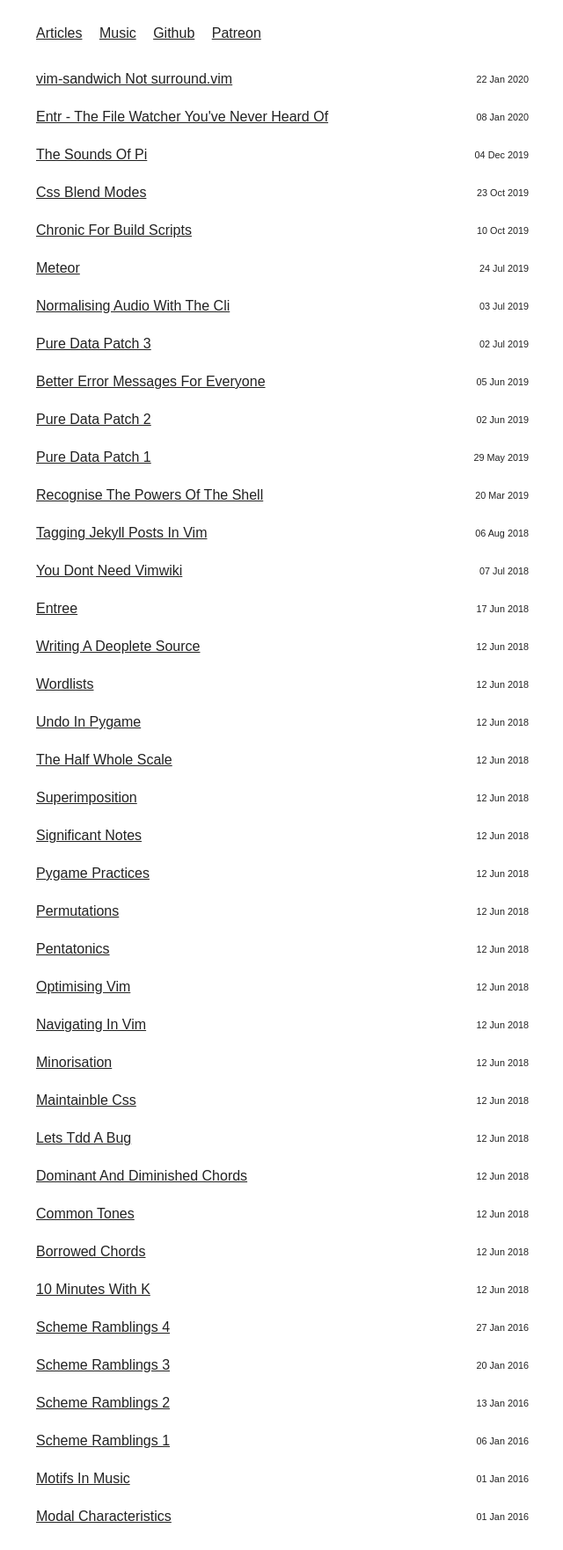
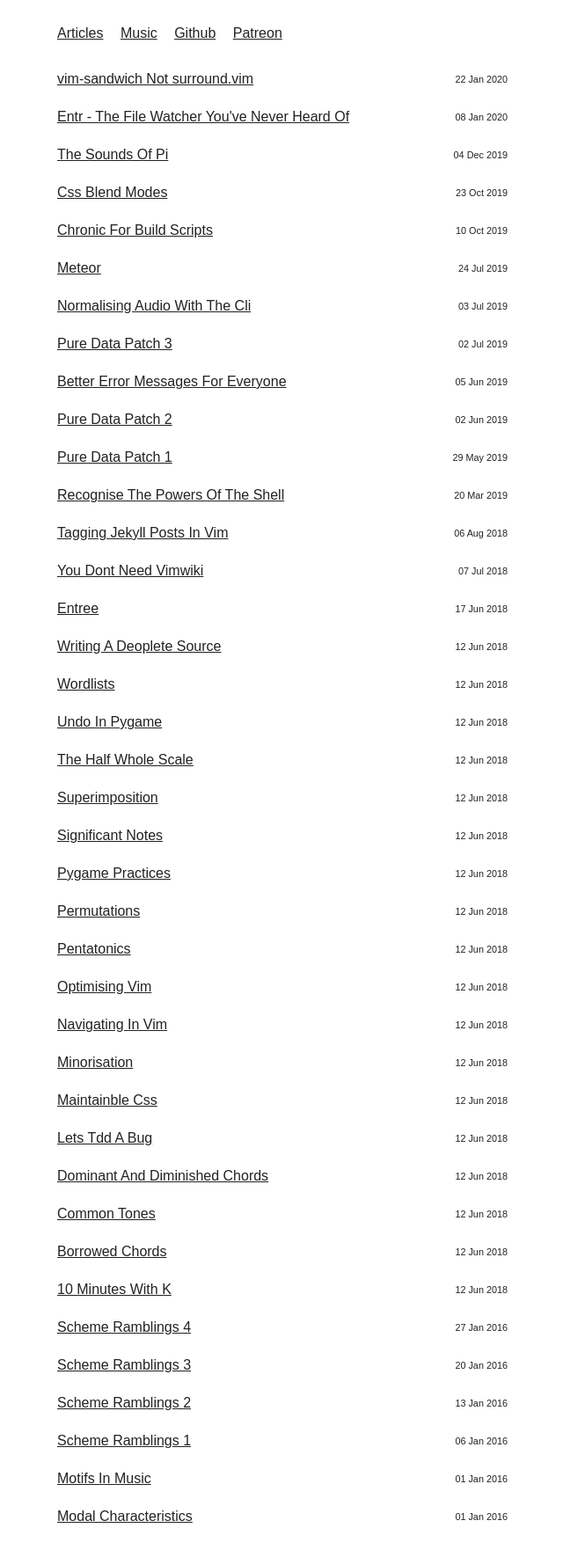
Before and after one commit to joereynolds/joereynolds.github.io, a Jekyll site: the page built from index.html, in a window 1280 px wide. Shown: the whole page at 88% size, without its empty margins (319-959 px from the left). Built offline with Jekyll 4.4.1, drawn with Linux system fonts in a browser that asks for light colours; some web fonts are replaced.

Commit message:
Revert "Trim style.css slightly"
This reverts commit 652cff8c8615643faddf9ee68eeb51b1e6f4134c.

We want some padding on the body otherwise it looks terrible when its
width is constrained i.e. on a mobile.

```diff
--- a/assets/css/style.css
+++ b/assets/css/style.css
@@ -2,7 +2,8 @@
   box-sizing: border-box;
 }
 
-article, aside, details, header, img, main, nav, section, summary {
+article, aside, details, figcaption, figure,
+header, img, main, nav, section, summary {
   display: block;
 }
 
@@ -38,8 +39,9 @@ h1, h2, h3, h4, h5 {
 
 body {
   line-height: 1.75em;
-  margin: 1.5em auto;
+  margin: 0 auto;
   max-width: 35em;
+  padding: 1.5em;
 }
 
 blockquote {
@@ -54,7 +56,8 @@ code {
 
 table {
   border-collapse: collapse;
-  margin: 0 auto;
+  margin-left: auto;
+  margin-right: auto;
   text-align: center;
   width: 50%;
 }
```
